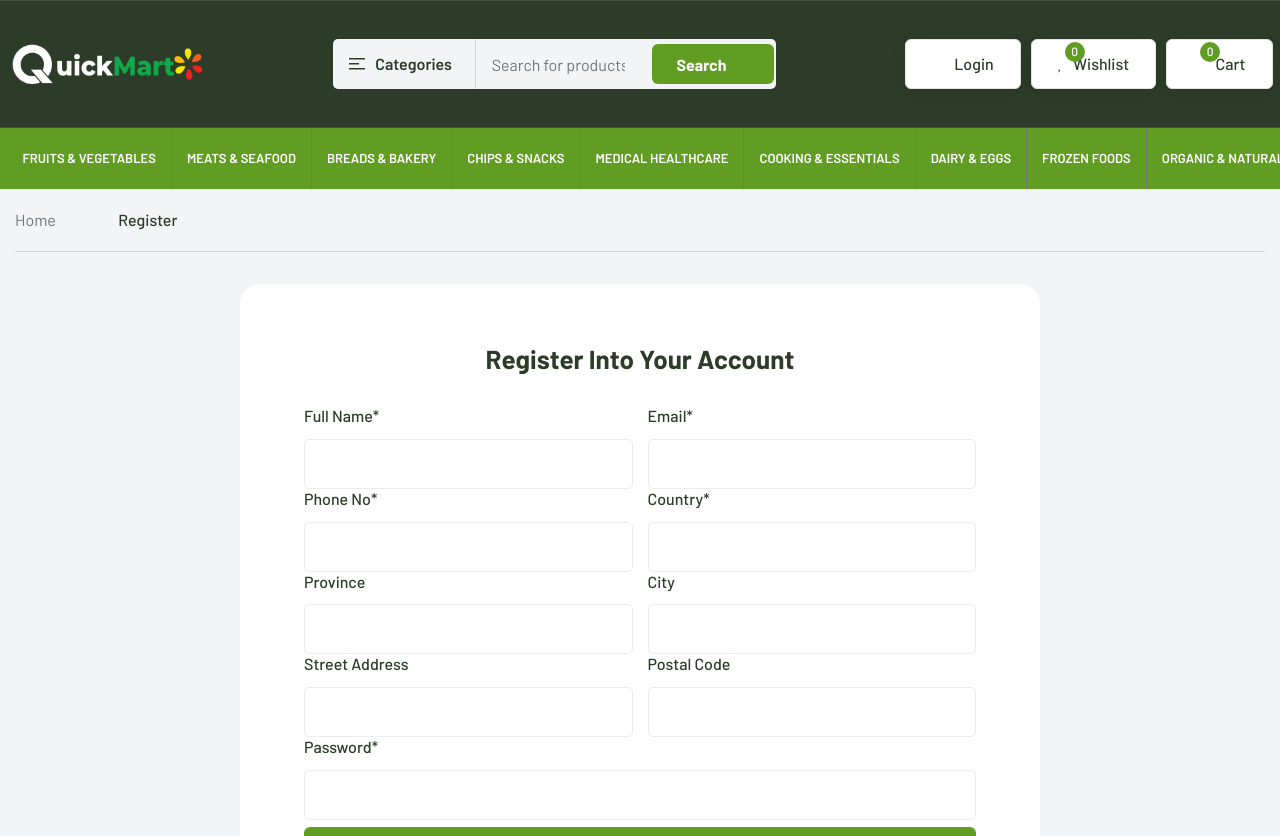
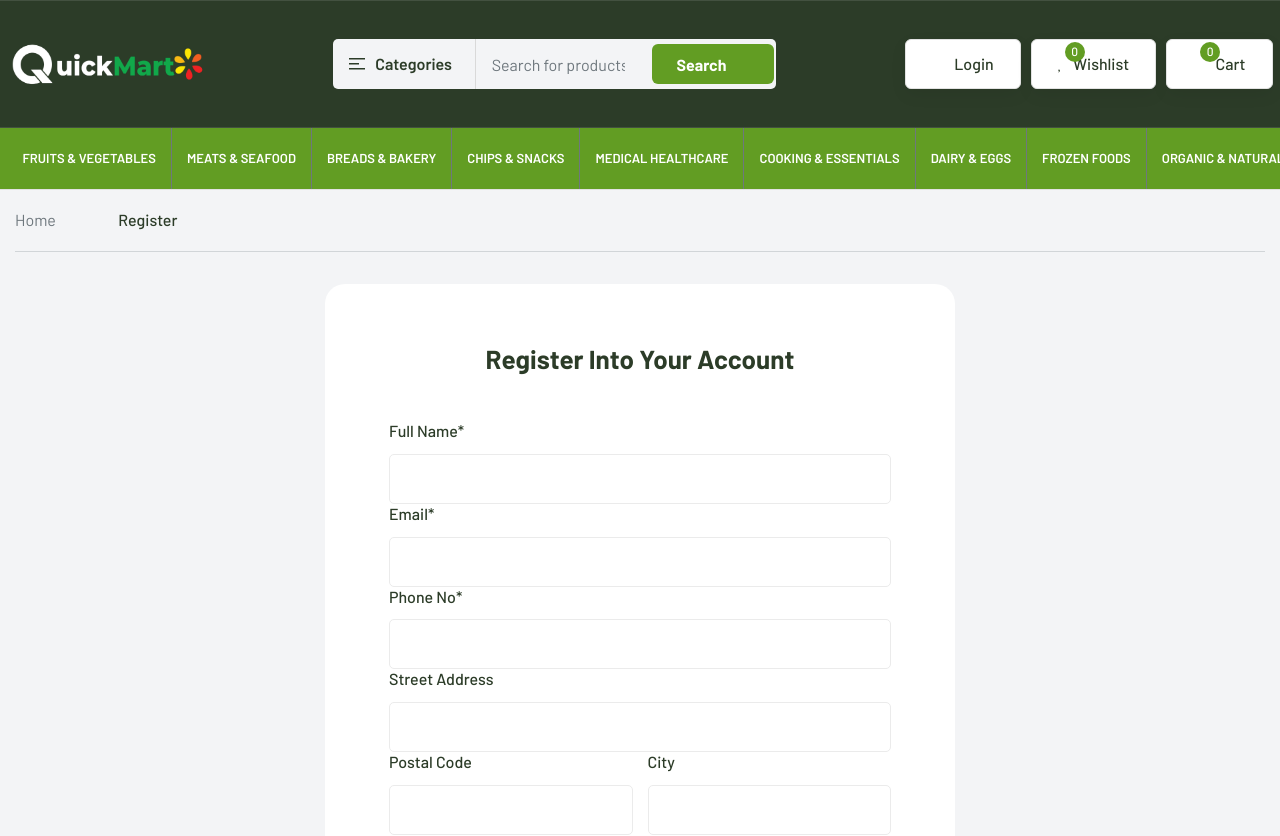
Before and after one commit to Dalaxshan/Q-Mart, a Next.js app: page /register in a window 1280 px wide. Shown: the top 836 px of the page. Built offline with nearby package versions, Linux system fonts and the light colour scheme; a web font is replaced by a local one.

Commit message:
refactor: clean up code formatting and improve readability in about, login, and register pages

```diff
--- a/src/app/(inner)/login/page.tsx
+++ b/src/app/(inner)/login/page.tsx
@@ -62,17 +62,11 @@ export default function Home() {
           </div>
         </div>
         <div className="rts-register-area rts-section-gap bg_light-1">
-          <div className="w-full max-w-[1696px] m-auto px-[15px]">
+          <div className="w-full max-w-[560px] m-auto px-[15px]">
             <div className="flex flex-wrap -mx-3">
               <div className="w-full max-w-full shrink-0 px-[0.75rem]">
                 <div className="registration-wrapper-1">
-                  {/* <div className="logo-area mb--0">
-                    <img
-                      className="mb--10"
-                      src="assets/images/logo/logo-01.png"
-                      alt="logo"
-                    />
-                  </div> */}
+
                   <h3 className="title">Login Into Your Account</h3>
                   <form onSubmit={handleSubmit} className="registration-form">
                     <div className="input-wrapper">
--- a/src/app/(inner)/register/page.tsx
+++ b/src/app/(inner)/register/page.tsx
@@ -9,8 +9,15 @@ import { useRouter } from "next/navigation";
 export default function Home() {
   const router = useRouter();
   const [form, setForm] = useState({
-    fullName: "", email: "", phoneNo: "", country: "",
-    province: "", city: "", streetAddress: "",postalcode: "", password: "",
+    fullName: "",
+    email: "",
+    phoneNo: "",
+    country: "",
+    province: "",
+    city: "",
+    streetAddress: "",
+    postalcode: "",
+    password: "",
   });
   const [error, setError] = useState("");
   const [success, setSuccess] = useState("");
@@ -20,13 +27,16 @@ export default function Home() {
 
   const handleSubmit = async (e: React.FormEvent) => {
     e.preventDefault();
-    setError(""); setSuccess("");
+    setError("");
+    setSuccess("");
     try {
       await customerApi.register(form);
       setSuccess("Account registered successfully!");
       router.push("/login");
     } catch (err: any) {
-      setError(err.response?.data?.message || err.message || "Registration failed");
+      setError(
+        err.response?.data?.message || err.message || "Registration failed",
+      );
     }
   };
 
@@ -57,86 +67,137 @@ export default function Home() {
 
         {/* rts register area start */}
         <div className="rts-register-area rts-section-gap bg_light-1">
-          <div className="w-full max-w-[1696px] m-auto px-[15px]">
+          <div className="w-full max-w-[660px] m-auto px-[15px]">
             <div className="flex flex-wrap -mx-3">
               <div className="w-full max-w-full shrink-0 px-[0.75rem]">
                 <div className="registration-wrapper-1">
-                  {/* <div className="logo-area mb--0">
-                    <img
-                      className="mb--10"
-                      src="assets/images/logo/logo-01.png"
-                      alt="logo"
-                    />
-                  </div> */}
-                  <h3 className="title">Register Into Your Account</h3>
+
+                  <h3 className="title pb-4">Register Into Your Account</h3>
 
                   <form onSubmit={handleSubmit} className="registration-form">
                     <div className="flex flex-wrap -mx-3">
-                      <div className="w-full max-w-full shrink-0 px-[0.75rem] md:w-1/2">
+                      <div className="w-full max-w-full shrink-0 px-[0.75rem]">
                         <div className="input-wrapper">
                           <label htmlFor="fullName">Full Name*</label>
-                          <input type="text" id="fullName" value={form.fullName} onChange={handleChange} required />
+                          <input
+                            type="text"
+                            id="fullName"
+                            value={form.fullName}
+                            onChange={handleChange}
+                            required
+                          />
+                        </div>
+                      </div>
+
+                      <div className="w-full max-w-full shrink-0 px-[0.75rem]">
+                        <div className="input-wrapper">
+                          <label htmlFor="email">Email*</label>
+                          <input
+                            type="email"
+                            id="email"
+                            value={form.email}
+                            onChange={handleChange}
+                            required
+                          />
+                        </div>
+                      </div>
+
+                      <div className="w-full max-w-full shrink-0 px-[0.75rem]">
+                        <div className="input-wrapper">
+                          <label htmlFor="phoneNo">Phone No*</label>
+                          <input
+                            type="text"
+                            id="phoneNo"
+                            value={form.phoneNo}
+                            onChange={handleChange}
+                            required
+                          />
+                        </div>
+                      </div>
+                      <div className="w-full max-w-full shrink-0 px-[0.75rem]">
+                        <div className="input-wrapper">
+                          <label htmlFor="streetAddress">Street Address</label>
+                          <input
+                            type="text"
+                            id="streetAddress"
+                            value={form.streetAddress}
+                            onChange={handleChange}
+                          />
                         </div>
                       </div>
 
                       <div className="w-full max-w-full shrink-0 px-[0.75rem] md:w-1/2">
                         <div className="input-wrapper">
-                          <label htmlFor="email">Email*</label>
-                          <input type="email" id="email" value={form.email} onChange={handleChange} required />
+                          <label htmlFor="postalcode">Postal Code</label>
+                          <input
+                            type="text"
+                            id="postalcode"
+                            value={form.postalcode}
+                            onChange={handleChange}
+                          />
                         </div>
                       </div>
 
                       <div className="w-full max-w-full shrink-0 px-[0.75rem] md:w-1/2">
                         <div className="input-wrapper">
-                          <label htmlFor="phoneNo">Phone No*</label>
-                          <input type="text" id="phoneNo" value={form.phoneNo} onChange={handleChange} required />
+                          <label htmlFor="city">City</label>
+                          <input
+                            type="text"
+                            id="city"
+                            value={form.city}
+                            onChange={handleChange}
+                          />
+                        </div>
+                      </div>
+
+                      <div className="w-full max-w-full shrink-0 px-[0.75rem] md:w-1/2">
+                        <div className="input-wrapper">
+                          <label htmlFor="province">Province</label>
+                          <input
+                            type="text"
+                            id="province"
+                            value={form.province}
+                            onChange={handleChange}
+                          />
                         </div>
                       </div>
 
                       <div className="w-full max-w-full shrink-0 px-[0.75rem] md:w-1/2">
                         <div className="input-wrapper">
                           <label htmlFor="country">Country*</label>
-                          <input type="text" id="country" value={form.country} onChange={handleChange} required />
-                        </div>
-                      </div>
-
-                      <div className="w-full max-w-full shrink-0 px-[0.75rem] md:w-1/2">
-                        <div className="input-wrapper">
-                          <label htmlFor="province">Province</label>
-                          <input type="text" id="province" value={form.province} onChange={handleChange} />
-                        </div>
-                      </div>
-
-                      <div className="w-full max-w-full shrink-0 px-[0.75rem] md:w-1/2">
-                        <div className="input-wrapper">
-                          <label htmlFor="city">City</label>
-                          <input type="text" id="city" value={form.city} onChange={handleChange} />
-                        </div>
-                      </div>
-
-                      <div className="w-full max-w-full shrink-0 px-[0.75rem] md:w-1/2">
-                        <div className="input-wrapper">
-                          <label htmlFor="streetAddress">Street Address</label>
-                          <input type="text" id="streetAddress" value={form.streetAddress} onChange={handleChange} />
-                        </div>
-                      </div>
-
-                       <div className="w-full max-w-full shrink-0 px-[0.75rem] md:w-1/2">
-                        <div className="input-wrapper">
-                          <label htmlFor="postalcode">Postal Code</label>
-                          <input type="text" id="postalcode" value={form.postalcode} onChange={handleChange} />
+                          <input
+                            type="text"
+                            id="country"
+                            value={form.country}
+                            onChange={handleChange}
+                            required
+                          />
                         </div>
                       </div>
 
                       <div className="w-full max-w-full shrink-0 px-[0.75rem]">
                         <div className="input-wrapper">
                           <label htmlFor="password">Password*</label>
-                          <input type="password" id="password" value={form.password} onChange={handleChange} required />
+                          <input
+                            type="password"
+                            id="password"
+                            value={form.password}
+                            onChange={handleChange}
+                            required
+                          />
                         </div>
                       </div>
 
-                      {error && <div className="w-full max-w-full shrink-0 px-[0.75rem]"><p style={{ color: "red" }}>{error}</p></div>}
-                      {success && <div className="w-full max-w-full shrink-0 px-[0.75rem]"><p style={{ color: "green" }}>{success}</p></div>}
+                      {error && (
+                        <div className="w-full max-w-full shrink-0 px-[0.75rem]">
+                          <p style={{ color: "red" }}>{error}</p>
+                        </div>
+                      )}
+                      {success && (
+                        <div className="w-full max-w-full shrink-0 px-[0.75rem]">
+                          <p style={{ color: "green" }}>{success}</p>
+                        </div>
+                      )}
 
                       <div className="w-full max-w-full shrink-0 px-[0.75rem] last:mt-3">
                         <button type="submit" className="rts-btn btn-primary">
@@ -163,7 +224,7 @@ export default function Home() {
       </>
 
       <ShortService />
-         <FooterThree/>
+      <FooterThree />
     </div>
   );
 }
```
Also changed, not shown: src/app/(inner)/about/page.tsx (+12 -18 lines).
